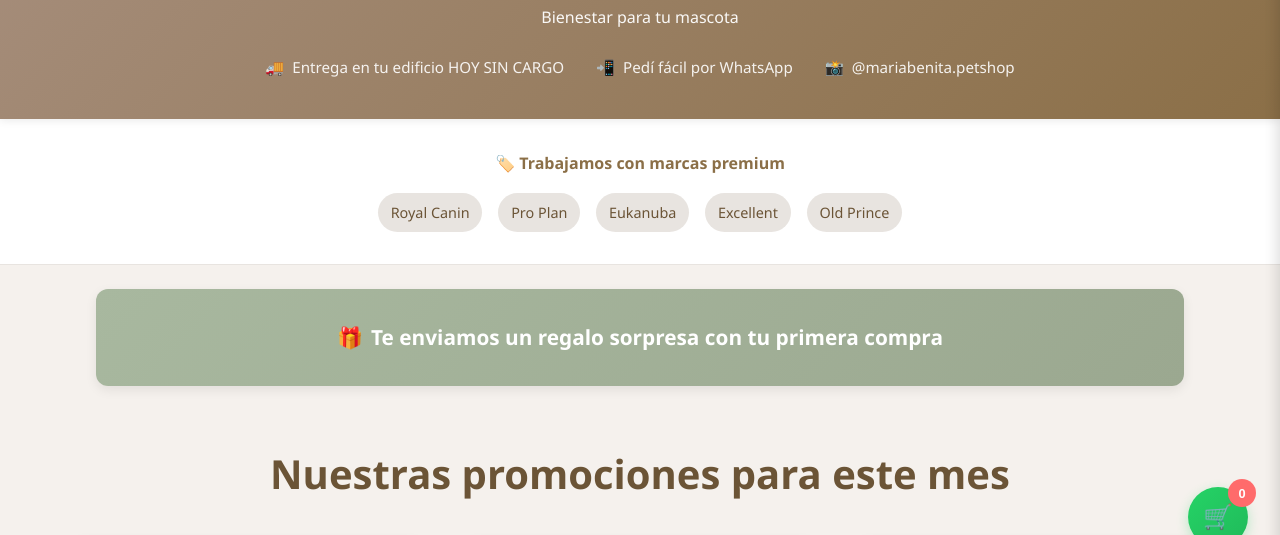
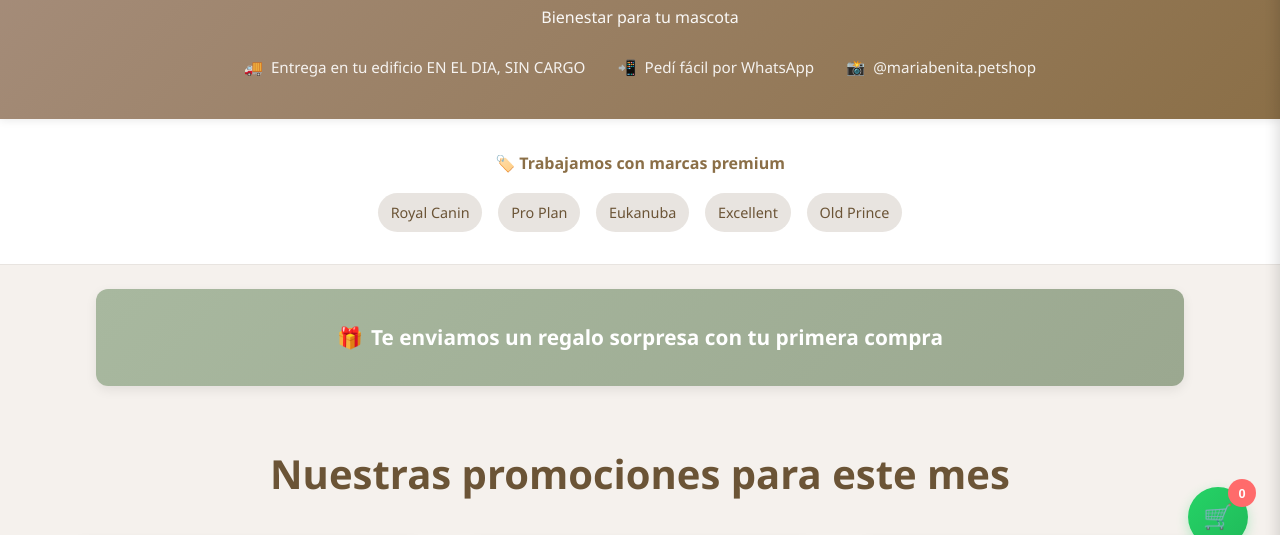
Before and after one commit to mariabenitapetshop/mariabenitapetshopok, a website: page index.html in a window 1280 px wide. Shown: the part 221-756 px from the top of the page. Drawn offline with Linux system fonts and the light colour scheme.

Commit message:
Update index.html

```diff
--- a/index.html
+++ b/index.html
@@ -18,7 +18,7 @@
     <div class="header-info">
       <div class="header-info-item">
         <span>🚚</span>
-        <span>Entrega en tu edificio HOY SIN CARGO</span>
+        <span>Entrega en tu edificio EN EL DIA, SIN CARGO</span>
       </div>
       <div class="header-info-item">
         <span>📲</span>
```
